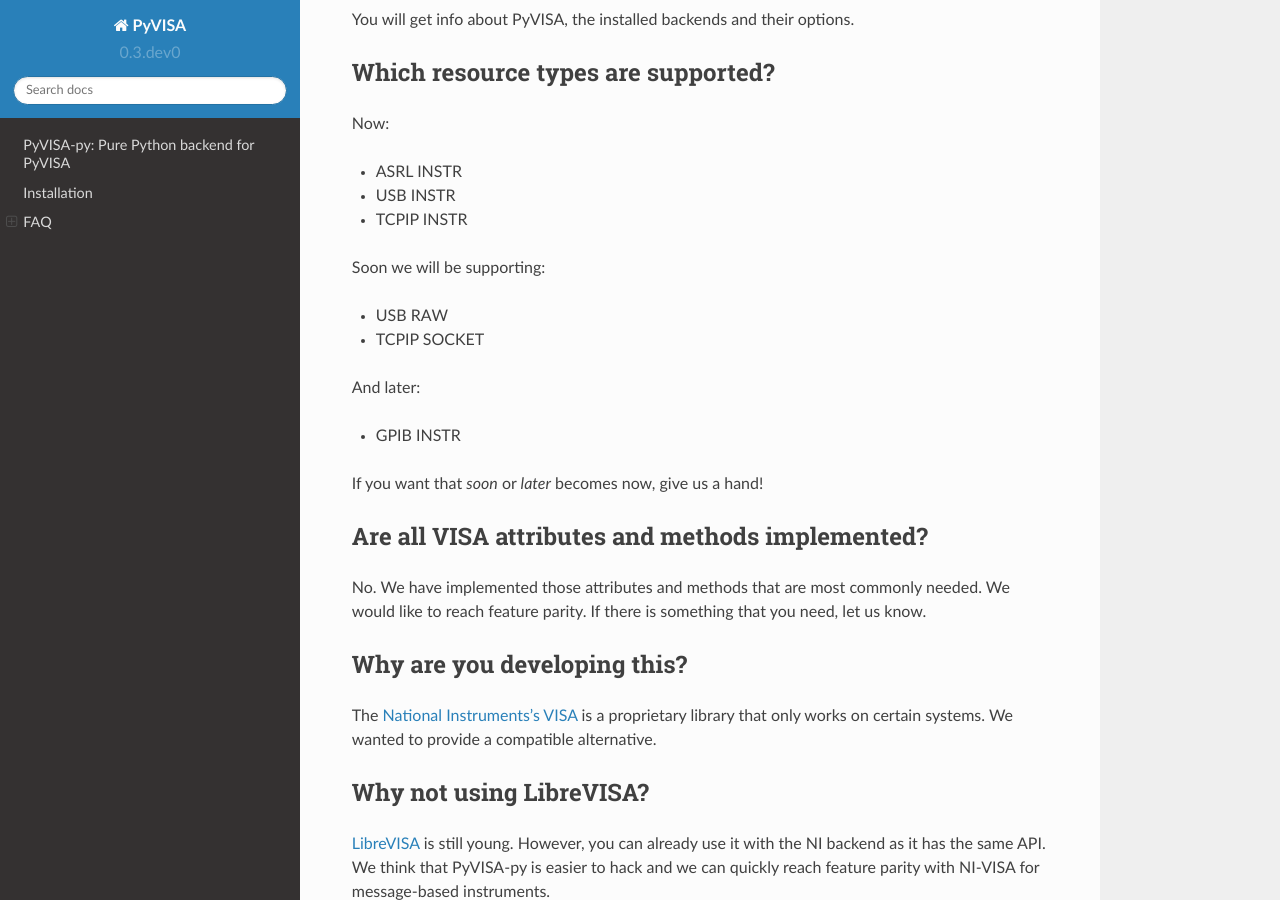
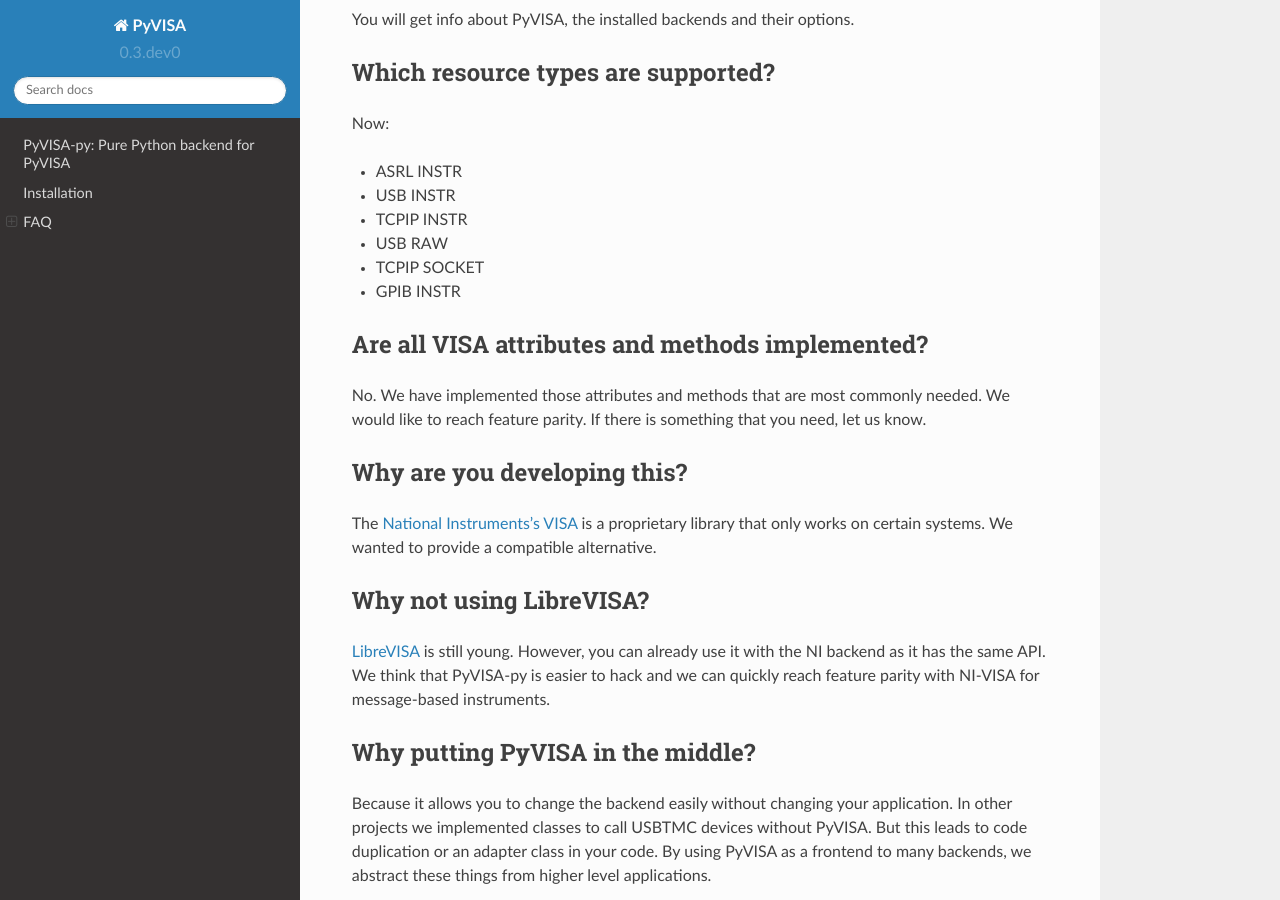
Before and after one commit to pyvisa/pyvisa-py, a Sphinx documentation site: the page built from docs/index.rst, in a window 1280 px wide and 900 px high, scrolled down 1445 px. Built offline with Sphinx 7.4.7 and the Read the Docs theme 2.0.0, drawn with Linux system fonts in a browser that asks for light colours.

Commit message:
Updated docs

```diff
--- a/docs/index.rst
+++ b/docs/index.rst
@@ -75,17 +75,10 @@
 - ASRL INSTR
 - USB INSTR
 - TCPIP INSTR
-
-Soon we will be supporting:
-
 - USB RAW
 - TCPIP SOCKET
-
-And later:
-
 - GPIB INSTR
 
-If you want that `soon` or `later` becomes now, give us a hand!
 
 
 Are all VISA attributes and methods implemented?
```
